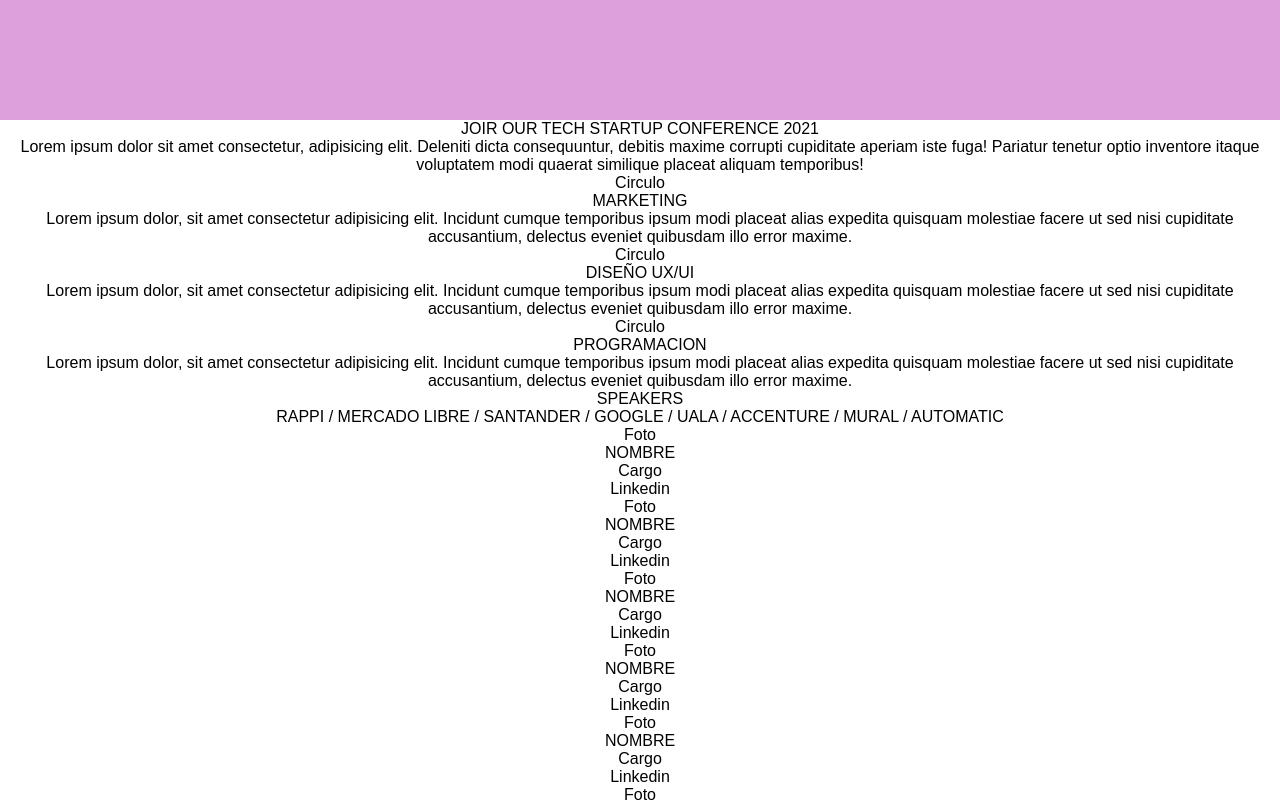
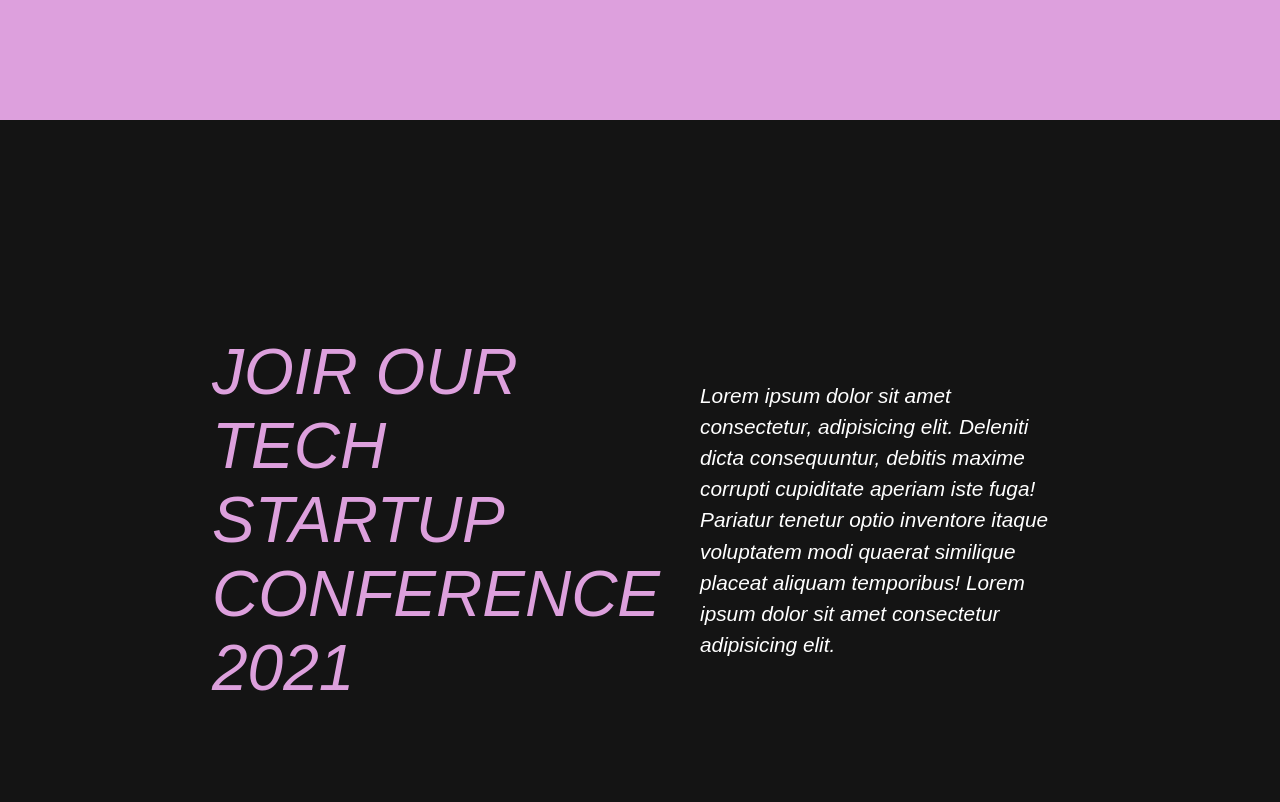
Before and after one commit to p3drop7/landingCoderHouse, a React (Create React App) app: page / in a window 1280 px wide. Shown: the part 920-1722 px from the top of the page. Built offline with nearby package versions, Linux system fonts and the light colour scheme.

Commit message:
Banner css and styles added

```diff
--- /dev/null
+++ b/src/components/Banner/Banner.css
@@ -0,0 +1,35 @@
+.bannerContainer {
+    width: 100%;
+    height: 100vh;
+    display: flex;
+    flex-flow: row;
+    justify-content: center;
+    align-items: center;
+    background-color: #141414;
+}
+
+.bannerContainer div {
+    width: 70%;
+    display: flex;
+    flex-flow: row nowrap;
+    justify-content: center;
+    align-items: center;
+}
+
+.banner__title {
+    padding: 0px 20px;
+    font-style: italic;
+    font-size: 4em;
+    text-align: left;
+    color: plum;
+}
+
+.banner__text {
+    padding: 0px 20px;
+    font-size: 1.3em;
+    font-family: 'Poppins', sans-serif;;
+    font-style: italic;
+    line-height: 1.5em;
+    text-align: left;
+    color: white;
+}
--- a/src/components/Banner/Banner.jsx
+++ b/src/components/Banner/Banner.jsx
@@ -1,10 +1,13 @@
 import React from 'react'
+import "./Banner.css"
 
 function Banner() {
     return (
-        <div>
-            <div>JOIR OUR TECH STARTUP CONFERENCE 2021</div>
-            <div>Lorem ipsum dolor sit amet consectetur, adipisicing elit. Deleniti dicta consequuntur, debitis maxime corrupti cupiditate aperiam iste fuga! Pariatur tenetur optio inventore itaque voluptatem modi quaerat similique placeat aliquam temporibus!</div>
+        <div className="bannerContainer">
+            <div>
+                <div className="banner__title">JOIR OUR TECH STARTUP CONFERENCE 2021</div>
+                <div className="banner__text">Lorem ipsum dolor sit amet consectetur, adipisicing elit. Deleniti dicta consequuntur, debitis maxime corrupti cupiditate aperiam iste fuga! Pariatur tenetur optio inventore itaque voluptatem modi quaerat similique placeat aliquam temporibus! Lorem ipsum dolor sit amet consectetur adipisicing elit.</div>
+            </div>
         </div>
     )
 }
```
